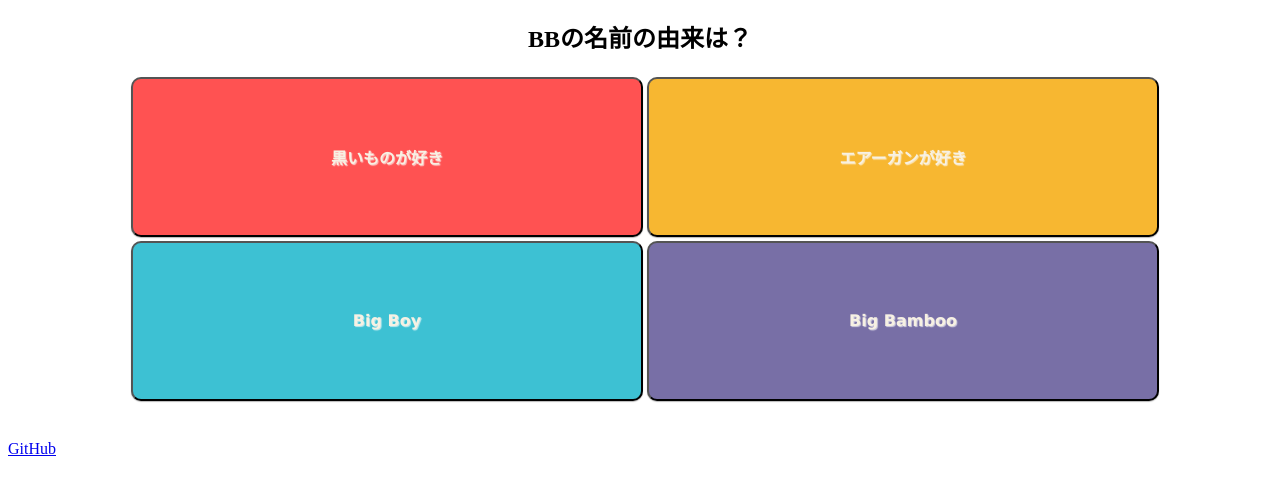
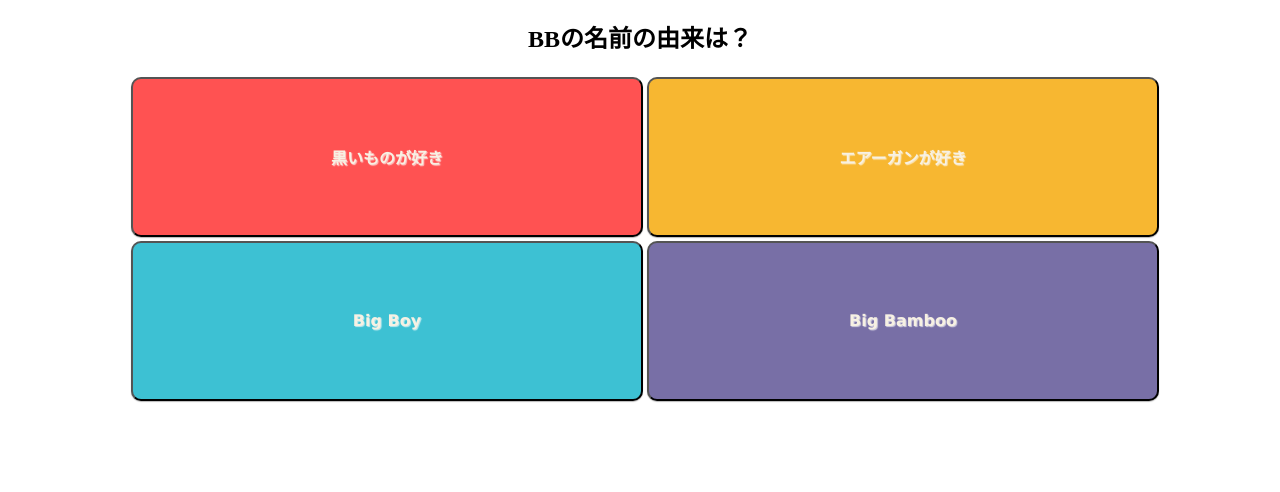
Before and after one commit to RyBB/kintone-de-quiz, a plain HTML site: page front/src/html/index.html in a window 1280 px wide. Shown: the part 104-596 px from the top of the page. Drawn offline with Linux system fonts and the light colour scheme; some packages are replaced by stand-ins of ours; a script that the page names is missing.

Commit message:
Update index.html

```diff
--- a/front/src/html/index.html
+++ b/front/src/html/index.html
@@ -26,7 +26,6 @@
     </div>
   </div>
   <br/><br/>
-  <a href="https://github.com/RyBB/kintone-de-quiz">GitHub</a>
   <script src="https://js.cybozu.com/axios/v0.19.0/axios.min.js"></script>
   <script src="https://js.cybozu.com/sweetalert/v2.1.2/sweetalert.min.js"></script>
   <script src="../js/script.js"></script>
```
